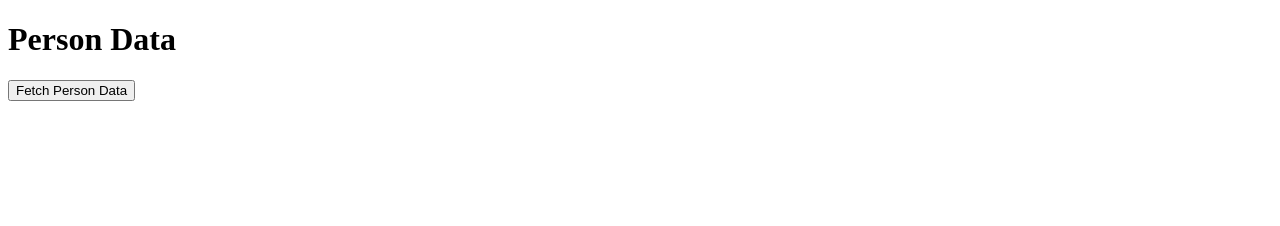
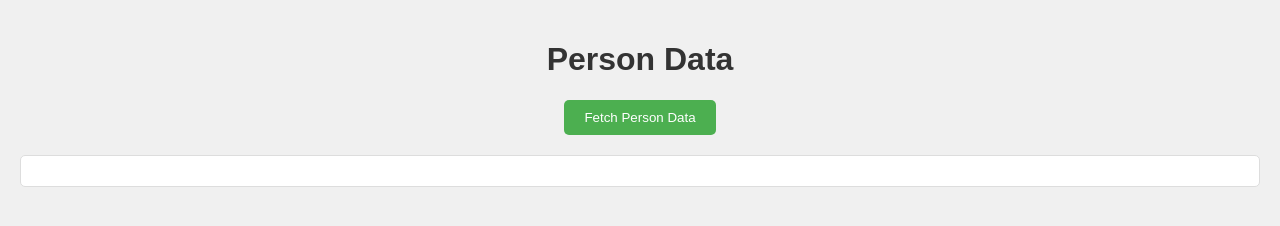
Before and after one commit to rathoddivy/node_hotels, a website: page Fronted Files/get.html in a window 1280 px wide. Drawn offline with Linux system fonts and the light colour scheme.

Commit message:
save fronted

```diff
--- /dev/null
+++ b/Fronted Files/get.css
@@ -0,0 +1,44 @@
+/* styles.css for get.html */
+
+body {
+    font-family: Arial, sans-serif;
+    background-color: #f0f0f0;
+    margin: 0;
+    padding: 20px;
+}
+
+h1 {
+    color: #333;
+    text-align: center;
+}
+
+button {
+    display: block;
+    margin: 20px auto;
+    padding: 10px 20px;
+    background-color: #4CAF50;
+    color: white;
+    border: none;
+    border-radius: 5px;
+    cursor: pointer;
+}
+
+button:hover {
+    background-color: #45a049;
+}
+
+#responseData {
+    background-color: #fff;
+    border: 1px solid #ddd;
+    padding: 15px;
+    margin-top: 20px;
+    white-space: pre-wrap;
+    font-family: 'Courier New', Courier, monospace;
+    border-radius: 5px;
+}
+
+pre {
+    max-height: 400px;
+    overflow-y: auto;
+    word-wrap: break-word;
+}
--- a/htmlonly/get.html
+++ b/Fronted Files/get.html
@@ -6,6 +6,7 @@
     <meta charset="UTF-8">
     <meta name="viewport" content="width=device-width, initial-scale=1.0">
     <title>Person Data</title>
+    <link rel="stylesheet" href="get.css">
 </head>
 <body>
     <h1>Person Data</h1>
@@ -42,7 +43,7 @@
         });
 
 </script>
-<script src="app.js"></script>
+<!-- <script src="app.js"></script> -->
 </body>
 
 
--- /dev/null
+++ b/Fronted Files/post.css
@@ -0,0 +1,56 @@
+/* styles.css for post.html */
+
+body {
+    font-family: Arial, sans-serif;
+    background-color: #f7f7f7;
+    margin: 0;
+    padding: 20px;
+}
+
+h1 {
+    color: #333;
+    text-align: center;
+}
+
+form {
+    width: 300px;
+    margin: 0 auto;
+    background-color: #fff;
+    padding: 20px;
+    border-radius: 8px;
+    box-shadow: 0 0 10px rgba(0, 0, 0, 0.1);
+}
+
+label {
+    display: block;
+    margin-bottom: 8px;
+    font-weight: bold;
+    color: #555;
+}
+
+input, select {
+    width: 100%;
+    padding: 8px;
+    margin-bottom: 15px;
+    border: 1px solid #ccc;
+    border-radius: 5px;
+}
+
+input:focus, select:focus {
+    border-color: #4CAF50;
+    outline: none;
+}
+
+button {
+    width: 100%;
+    padding: 10px;
+    background-color: #4CAF50;
+    color: white;
+    border: none;
+    border-radius: 5px;
+    cursor: pointer;
+}
+
+button:hover {
+    background-color: #45a049;
+}
```
Also changed, not shown: Fronted Files/app.js (added, +41 -0 lines), Fronted Files/post.html (renamed from htmlonly/post.html, +2 -0 lines), app.js (deleted, +0 -41 lines).
